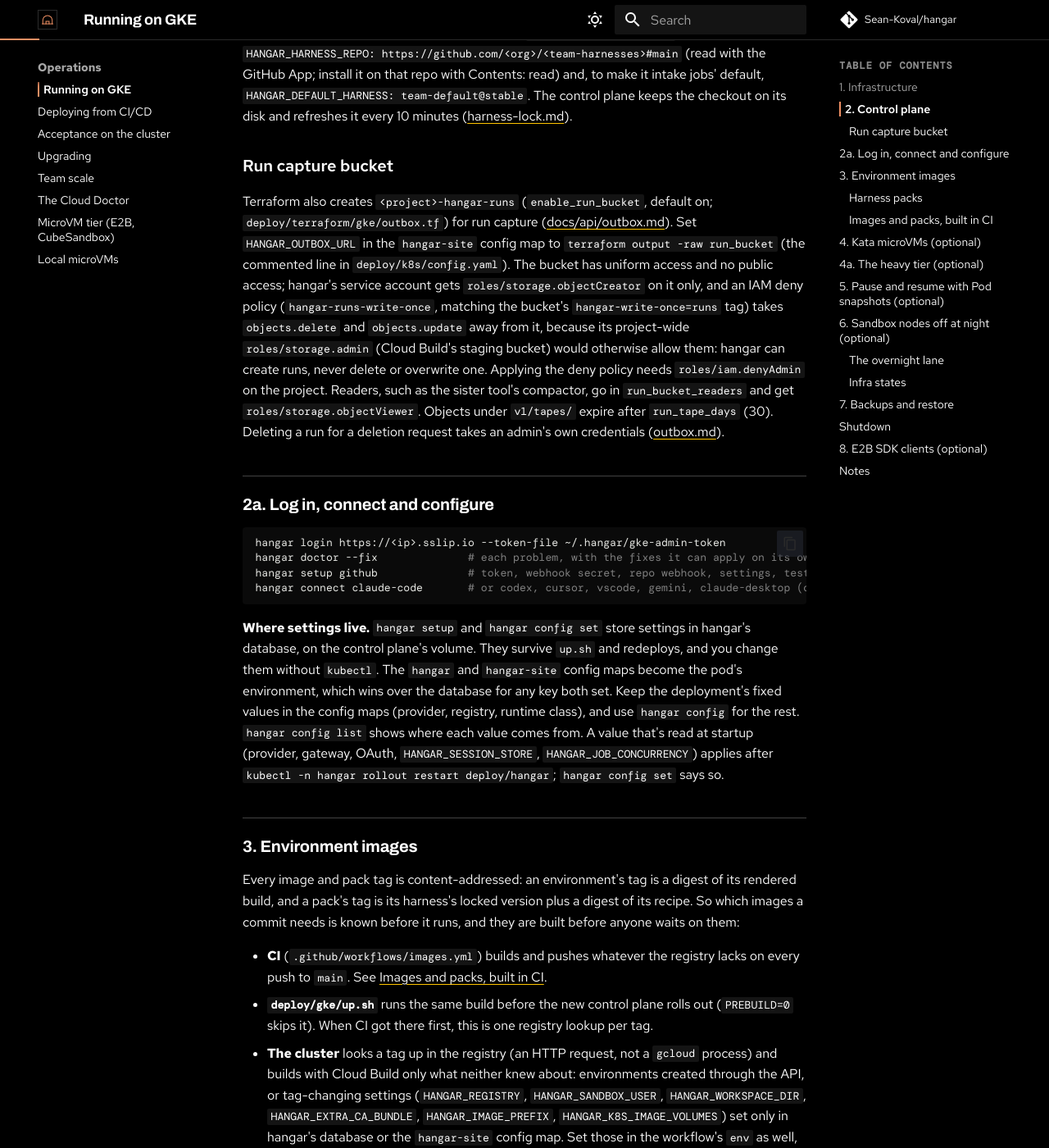
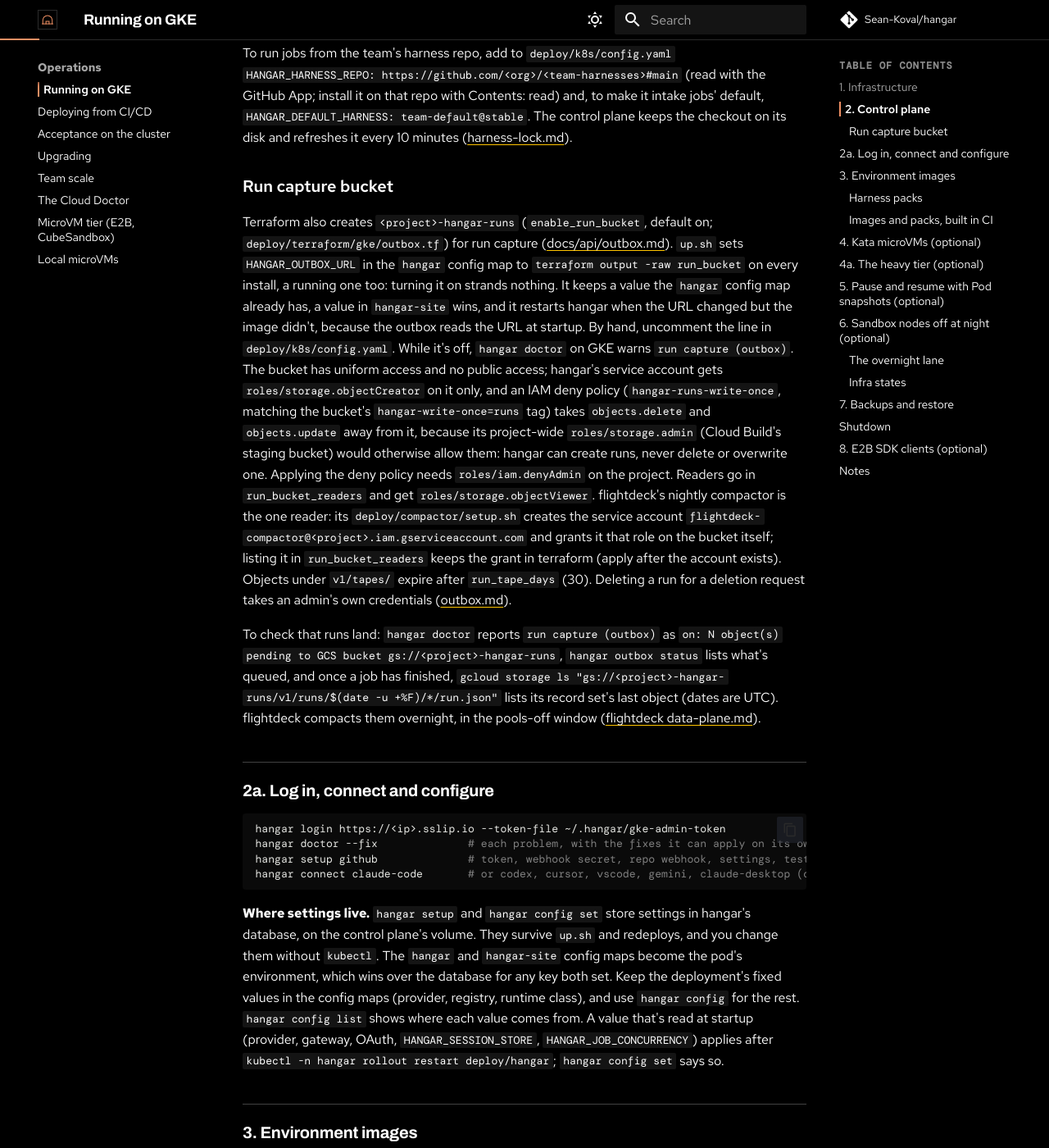
Before and after one commit to Sean-Koval/hangar, an MkDocs documentation site: the page built from docs/gke.md, in a window 1280 px wide and 1400 px high, scrolled down 1659 px. Shown: the whole window at 82% size. Built offline with MkDocs 1.6.1 and Material for MkDocs 9.7.7, drawn with Linux system fonts in a browser that asks for light colours; comment, search, counter and statistics services are not loaded; some of the changed text lies outside the part shown.

Commit message:
docs: the GKE deploy turns the outbox on; how to check runs land (#273)
Co-Authored-By: Claude Opus 5.5 <noreply@anthropic.com>
Claude-Session: https://claude.ai/code/session_01HvitnJ1UBiCErYxq9RC6B8

````diff
--- a/docs/gke.md
+++ b/docs/gke.md
@@ -27,7 +27,7 @@ The quick way is one script. It reads the Terraform outputs, builds the control-
 bash deploy/gke/up.sh            # KATA=1 also installs Kata on the microVM pool (step 4)
 ```
 
-Without `DOMAIN=...` it serves on `https://<static-ip>.sslip.io`, a public wildcard DNS name that resolves to the static IP, so the managed certificate provisions with no DNS setup. The admin token is saved to `~/.hangar/gke-admin-token`. On a first install `up.sh` also sets `HANGAR_SESSION_STORE` to the bucket terraform made (`session_bucket`), so checkpoints outlive the control plane's disk. On a hangar that's already running with checkpoints on its disk, it leaves the setting alone, since switching would strand the local checkpoints of suspended sessions. The manual steps below do the same thing by hand.
+Without `DOMAIN=...` it serves on `https://<static-ip>.sslip.io`, a public wildcard DNS name that resolves to the static IP, so the managed certificate provisions with no DNS setup. The admin token is saved to `~/.hangar/gke-admin-token`. On a first install `up.sh` also sets `HANGAR_SESSION_STORE` to the bucket terraform made (`session_bucket`), so checkpoints outlive the control plane's disk. On a hangar that's already running with checkpoints on its disk, it leaves the setting alone, since switching would strand the local checkpoints of suspended sessions. On every install it sets `HANGAR_OUTBOX_URL` to the run bucket (`run_bucket`, [below](#run-capture-bucket)), so finished runs reach flightdeck. The manual steps below do the same thing by hand.
 
 
 ```bash
@@ -58,15 +58,27 @@ control plane keeps the checkout on its disk and refreshes it every 10 minutes
 ### Run capture bucket
 
 Terraform also creates `<project>-hangar-runs` (`enable_run_bucket`, default on; `deploy/terraform/gke/outbox.tf`) for
-run capture ([docs/api/outbox.md](api/outbox.md)). Set `HANGAR_OUTBOX_URL` in the `hangar-site` config map to
-`terraform output -raw run_bucket` (the commented line in `deploy/k8s/config.yaml`). The bucket has uniform access
+run capture ([docs/api/outbox.md](api/outbox.md)). `up.sh` sets `HANGAR_OUTBOX_URL` in the `hangar` config map to
+`terraform output -raw run_bucket` on every install, a running one too: turning it on strands nothing. It keeps a value
+the `hangar` config map already has, a value in `hangar-site` wins, and it restarts hangar when the URL changed but the
+image didn't, because the outbox reads the URL at startup. By hand, uncomment the line in `deploy/k8s/config.yaml`.
+While it's off, `hangar doctor` on GKE warns `run capture (outbox)`. The bucket has uniform access
 and no public access; hangar's service account gets `roles/storage.objectCreator` on it only, and an IAM deny policy
 (`hangar-runs-write-once`, matching the bucket's `hangar-write-once=runs` tag) takes `objects.delete` and
 `objects.update` away from it, because its project-wide `roles/storage.admin` (Cloud Build's staging bucket) would
 otherwise allow them: hangar can create runs, never delete or overwrite one. Applying the deny policy needs
-`roles/iam.denyAdmin` on the project. Readers, such as the sister tool's compactor, go in `run_bucket_readers` and get
-`roles/storage.objectViewer`. Objects under `v1/tapes/` expire after `run_tape_days` (30). Deleting a run for a
-deletion request takes an admin's own credentials ([outbox.md](api/outbox.md#retention-and-the-export-189)).
+`roles/iam.denyAdmin` on the project. Readers go in `run_bucket_readers` and get `roles/storage.objectViewer`.
+flightdeck's nightly compactor is the one reader: its `deploy/compactor/setup.sh` creates the service account
+`flightdeck-compactor@<project>.iam.gserviceaccount.com` and grants it that role on the bucket itself; listing it in
+`run_bucket_readers` keeps the grant in terraform (apply after the account exists). Objects under `v1/tapes/` expire
+after `run_tape_days` (30). Deleting a run for a deletion request takes an admin's own credentials
+([outbox.md](api/outbox.md#retention-and-the-export-189)).
+
+To check that runs land: `hangar doctor` reports `run capture (outbox)` as `on: N object(s) pending to GCS bucket
+gs://<project>-hangar-runs`, `hangar outbox status` lists what's queued, and once a job has finished,
+`gcloud storage ls "gs://<project>-hangar-runs/v1/runs/$(date -u +%F)/*/run.json"` lists its record set's last object
+(dates are UTC). flightdeck compacts them overnight, in the pools-off window
+([flightdeck data-plane.md](https://sean-koval.github.io/flightdeck/data-plane/#compactor)).
 
 ## 2a. Log in, connect and configure
 
````
Also changed, not shown: CHANGELOG.md (+4 -0 lines), docs/cicd.md (+1 -1 lines).
